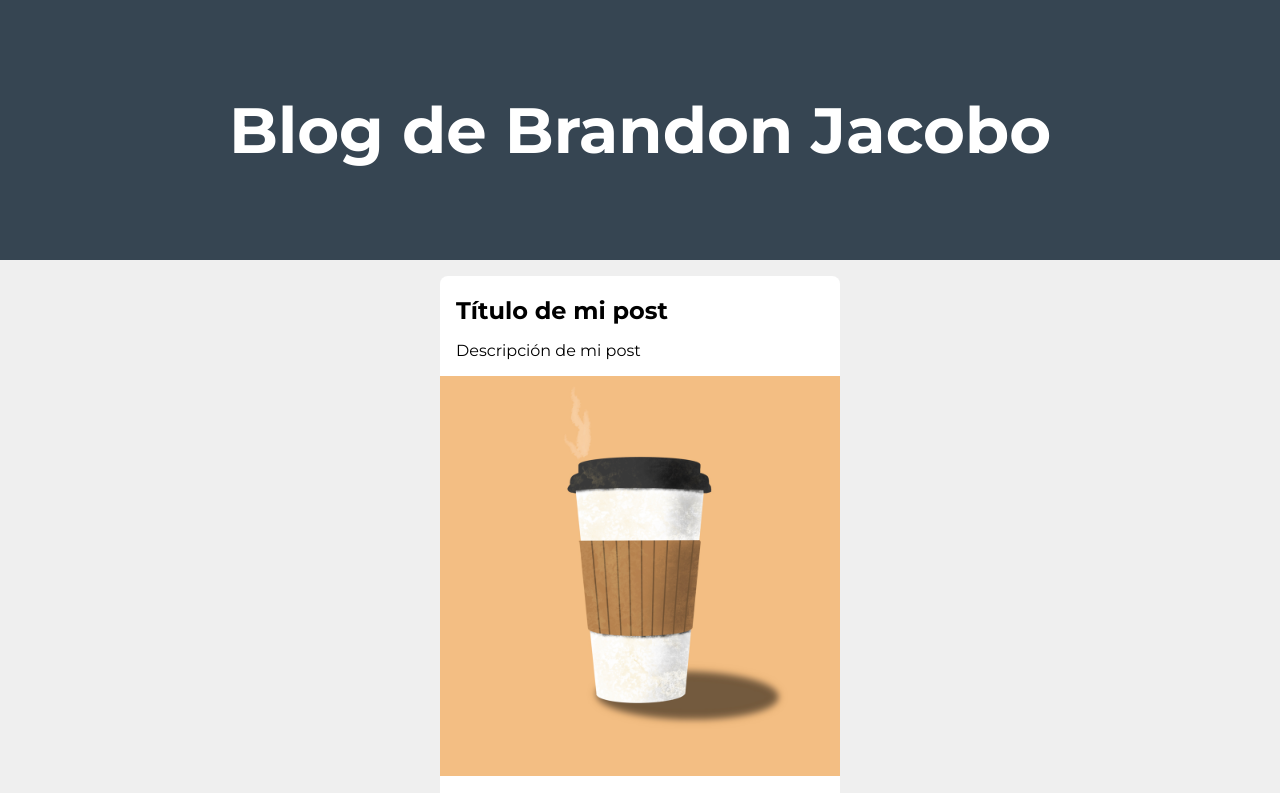
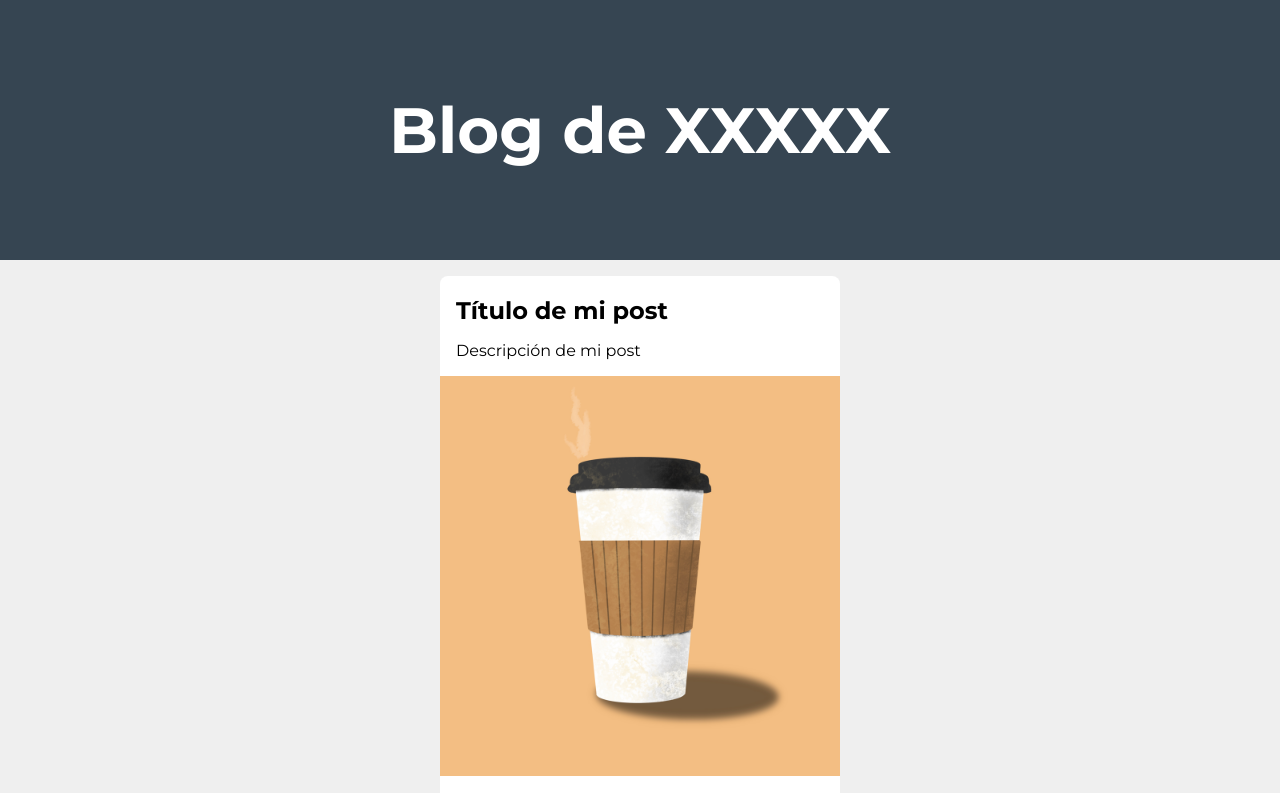
Before and after one commit to BKJC/blog, a plain HTML site: page blog/index.html in a window 1280 px wide. Shown: the top 793 px of the page. Drawn offline with Linux system fonts and the light colour scheme.

Commit message:
Cambio en la etiqueta h1 de 'Brandon Jacobo' a 'XXXXX'

```diff
--- a/blog/index.html
+++ b/blog/index.html
@@ -12,7 +12,7 @@
 </head>
 <body>
     <header>
-        <h1 id="titulo">Blog de Brandon Jacobo</h1>
+        <h1 id="titulo">Blog de XXXXX</h1>
     </header>
 
     <section class="container">
```
